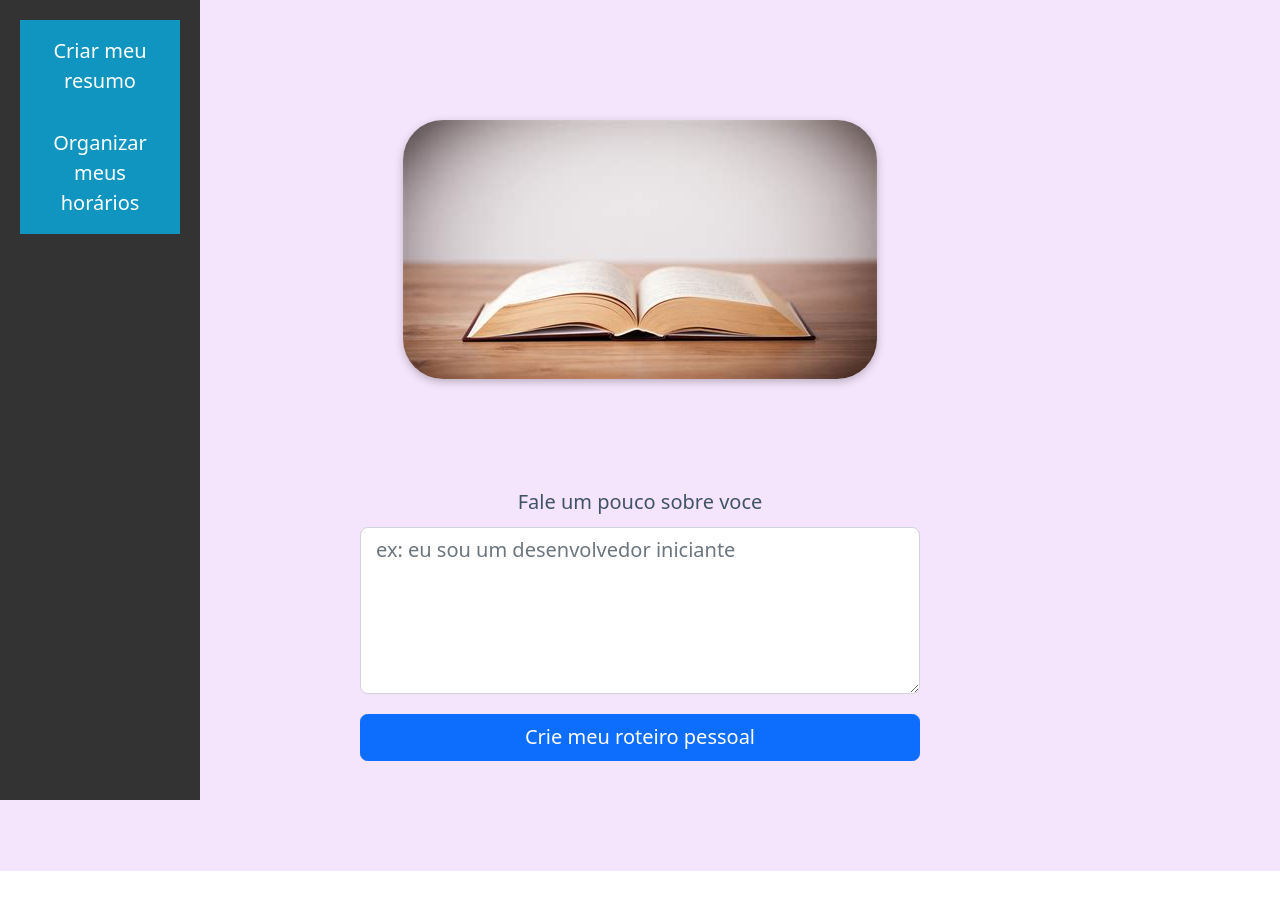
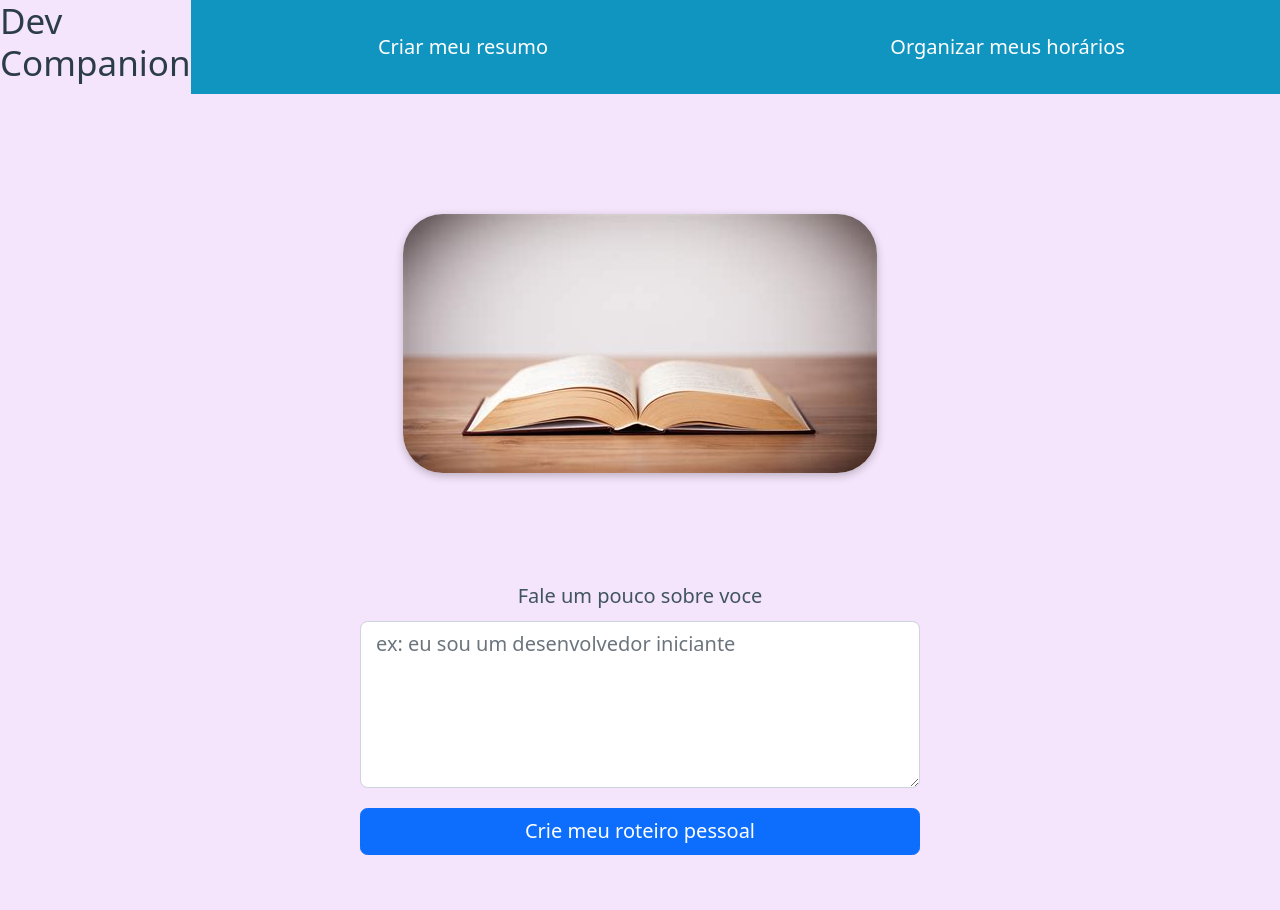
Before and after one commit to 999luan/PerfectPitch, a Next.js app: page / in a window 1280 px wide. Shown: the top 910 px of the page. Before the commit the page ends 871 px from the top, so only its background shows below. Built offline with nearby package versions, Linux system fonts and the light colour scheme.

Commit message:
aside substituido por nav

```diff
--- a/pages/index.tsx
+++ b/pages/index.tsx
@@ -17,8 +17,12 @@ export default function Home() {
         <meta name="viewport" content="width=device-width, initial-scale=1" />
         <link rel="icon" href="/favicon.ico" />
       </Head>
-      <aside className={styles.aside}>
+
       <nav>
+        <h3>Dev Companion</h3>
+        <br></br>
+        <br></br>
+
         <button onClick={() => setActiveComponent("pitchPerfect")}>
           Criar meu resumo
         </button>
@@ -26,7 +30,7 @@ export default function Home() {
           Organizar meus horários
         </button>
       </nav>
-      </aside>
+
       <main className={styles.main}>
         {activeComponent === "pitchPerfect" && <PitchPerfect />}
         {activeComponent === "codeRefactor" && <CodeRefactor />}
--- a/styles/Home.module.css
+++ b/styles/Home.module.css
@@ -27,13 +27,3 @@
 .mensagem {
   text-align: left;
 }
-.aside {
-  position: fixed;
-  top: 0;
-  left: 0;
-  bottom: 0;
-  width: 200px;
-  background-color: #333;
-  color: #fff;
-  padding: 20px;
-}
```
Lines whose indentation alone changed are shown as unchanged.
